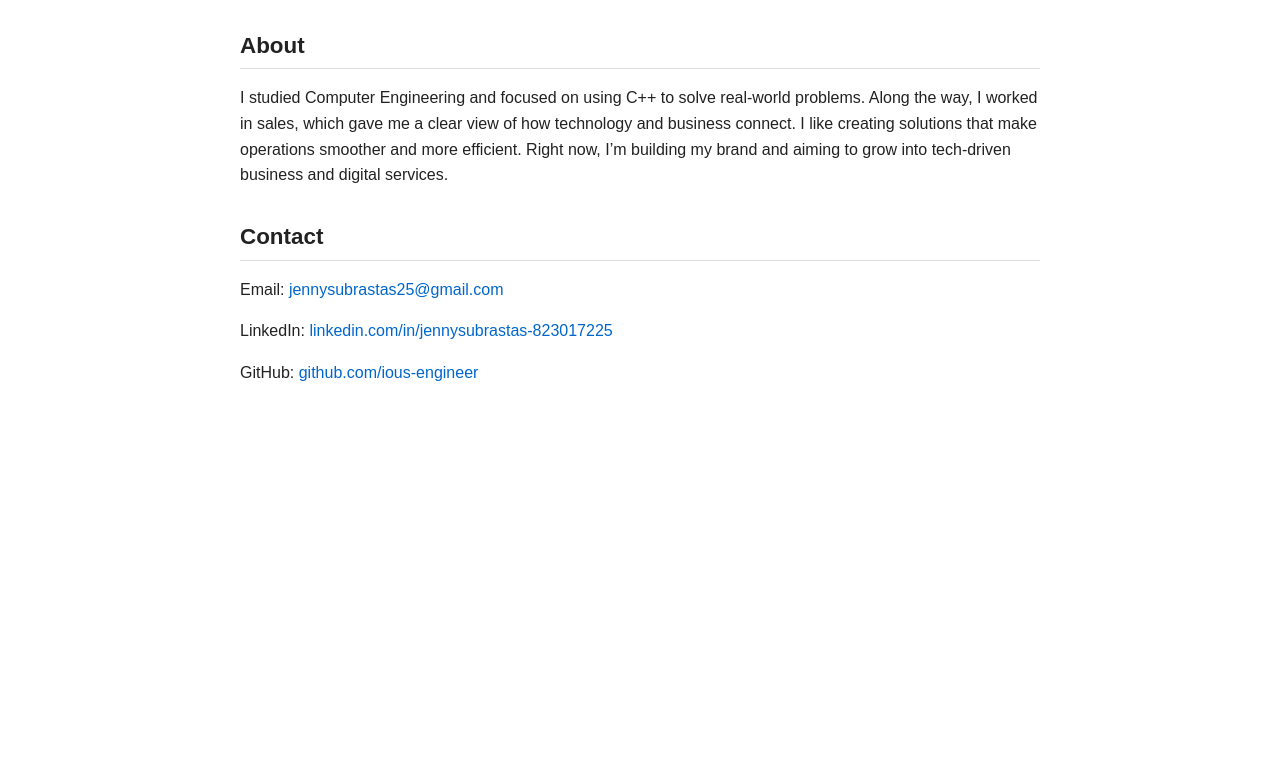
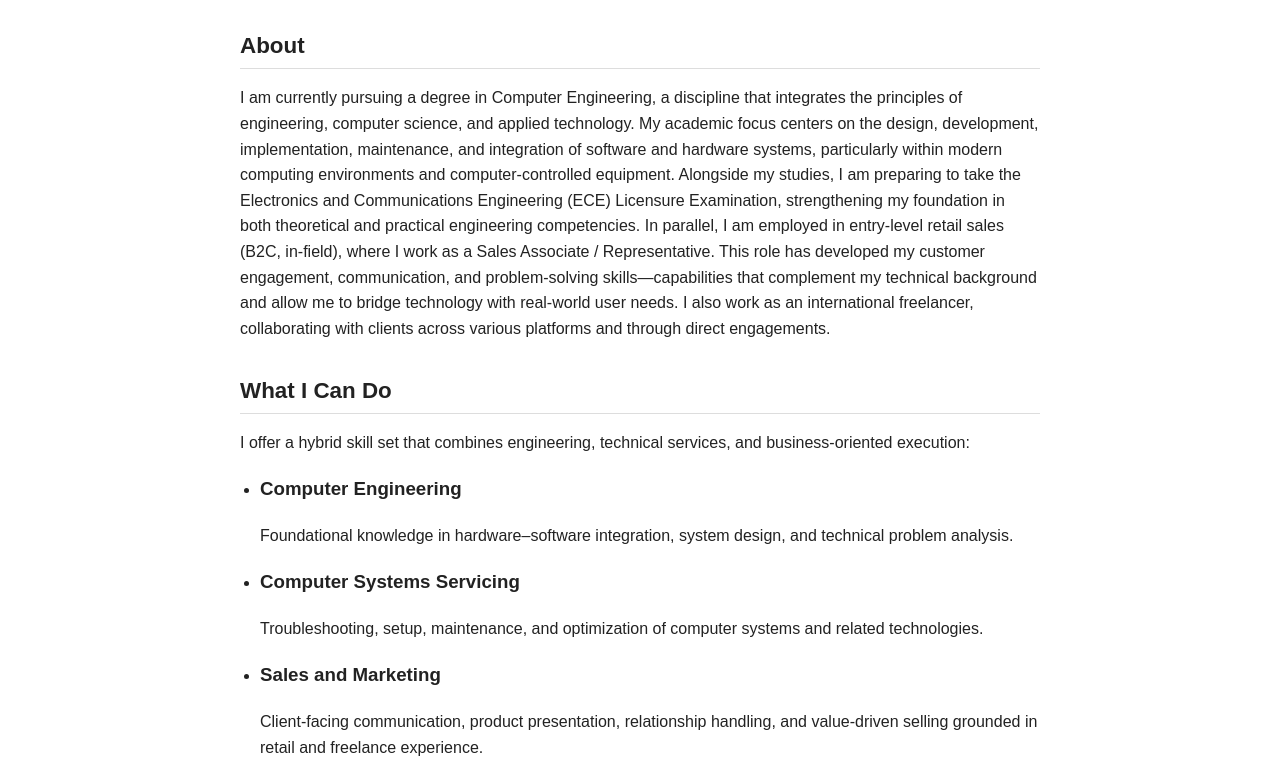
Before and after one commit to ious-engineer/-, a plain HTML site: page main.html in a window 1280 px wide. Shown: the part 136-909 px from the top of the page. Before the commit the page ends 800 px from the top, so only its background shows below. Drawn offline with Linux system fonts and the light colour scheme.

Commit message:
Update portfolio files: improved layout, replaced profile picture, and updated content

```diff
--- a/main.html
+++ b/main.html
@@ -5,7 +5,7 @@
   <meta name="viewport" content="width=device-width, initial-scale=1.0">
   <title>Jenny M. Subrastas - IOUS</title>
   <link rel="icon" type="image/x-icon" href="favicon.ico">
-  <link rel="icon" type="image/png" sizes="32x32" href="profile pic.jpg">
+  <link rel="icon" type="image/png" sizes="32x32" href="profile pic.png">
   <link rel="icon" type="image/png" sizes="16x16" href="favicon-16x16.png">
   <link rel="apple-touch-icon" sizes="180x180" href="apple-touch-icon.png">
   <style>
@@ -269,7 +269,51 @@ text-align: center;
   <div class="section">
     <h2>About</h2>
     <p>
-      I studied Computer Engineering and focused on using C++ to solve real-world problems. Along the way, I worked in sales, which gave me a clear view of how technology and business connect. I like creating solutions that make operations smoother and more efficient. Right now, I’m building my brand and aiming to grow into tech-driven business and digital services.
+      I am currently pursuing a degree in Computer Engineering, a discipline that integrates the principles of engineering, computer science, and applied technology. My academic focus centers on the design, development, implementation, maintenance, and integration of software and hardware systems, particularly within modern computing environments and computer-controlled equipment.
+
+Alongside my studies, I am preparing to take the Electronics and Communications Engineering (ECE) Licensure Examination, strengthening my foundation in both theoretical and practical engineering competencies.
+
+In parallel, I am employed in entry-level retail sales (B2C, in-field), where I work as a Sales Associate / Representative. This role has developed my customer engagement, communication, and problem-solving skills—capabilities that complement my technical background and allow me to bridge technology with real-world user needs.
+
+I also work as an international freelancer, collaborating with clients across various platforms and through direct engagements.
+    </p>
+    <section class="capabilities">
+  <div class="container">
+    <h2>What I Can Do</h2>
+    <p class="intro">
+      I offer a hybrid skill set that combines engineering, technical services,
+      and business-oriented execution:
+    </p>
+
+    <ul class="skills-list">
+      <li>
+        <h3>Computer Engineering</h3>
+        <p>
+          Foundational knowledge in hardware–software integration, system design,
+          and technical problem analysis.
+        </p>
+      </li>
+      <li>
+        <h3>Computer Systems Servicing</h3>
+        <p>
+          Troubleshooting, setup, maintenance, and optimization of computer
+          systems and related technologies.
+        </p>
+      </li>
+      <li>
+        <h3>Sales and Marketing</h3>
+        <p>
+          Client-facing communication, product presentation, relationship
+          handling, and value-driven selling grounded in retail and freelance
+          experience.
+        </p>
+      </li>
+    </ul>
+
+    <p class="closing">
+      This combination enables me to operate effectively across both technical
+      and client-facing environments—delivering practical, efficient, and
+      business-aligned solutions.
     </p>
   </div>
 
```
Also changed, not shown: index.html (+8 -2 lines), sales-portfolio.html (+1 -1 lines), technical-portfolio.html (+1 -1 lines), profile pic.jpg (deleted), profile pic.png (added), 1 other file.
